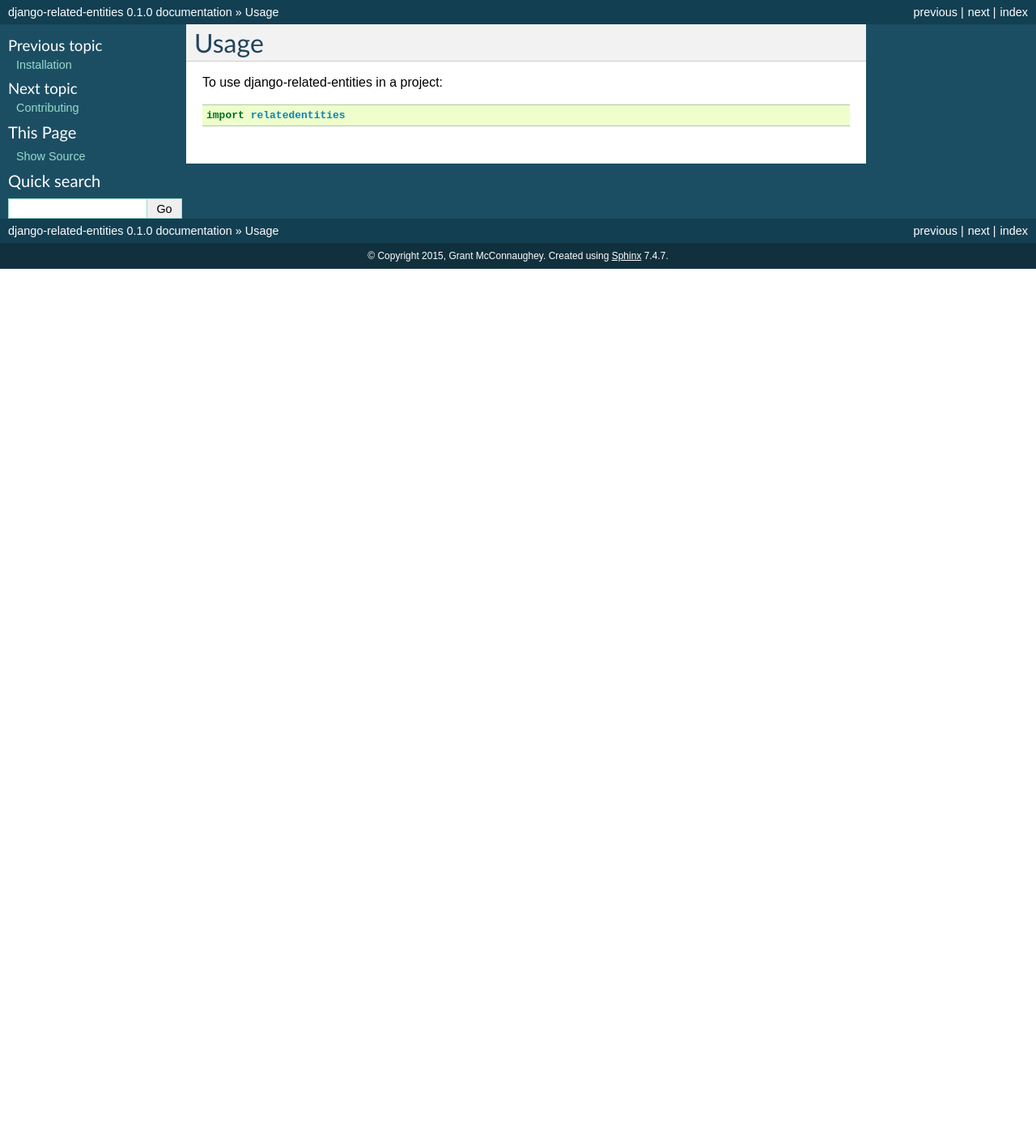
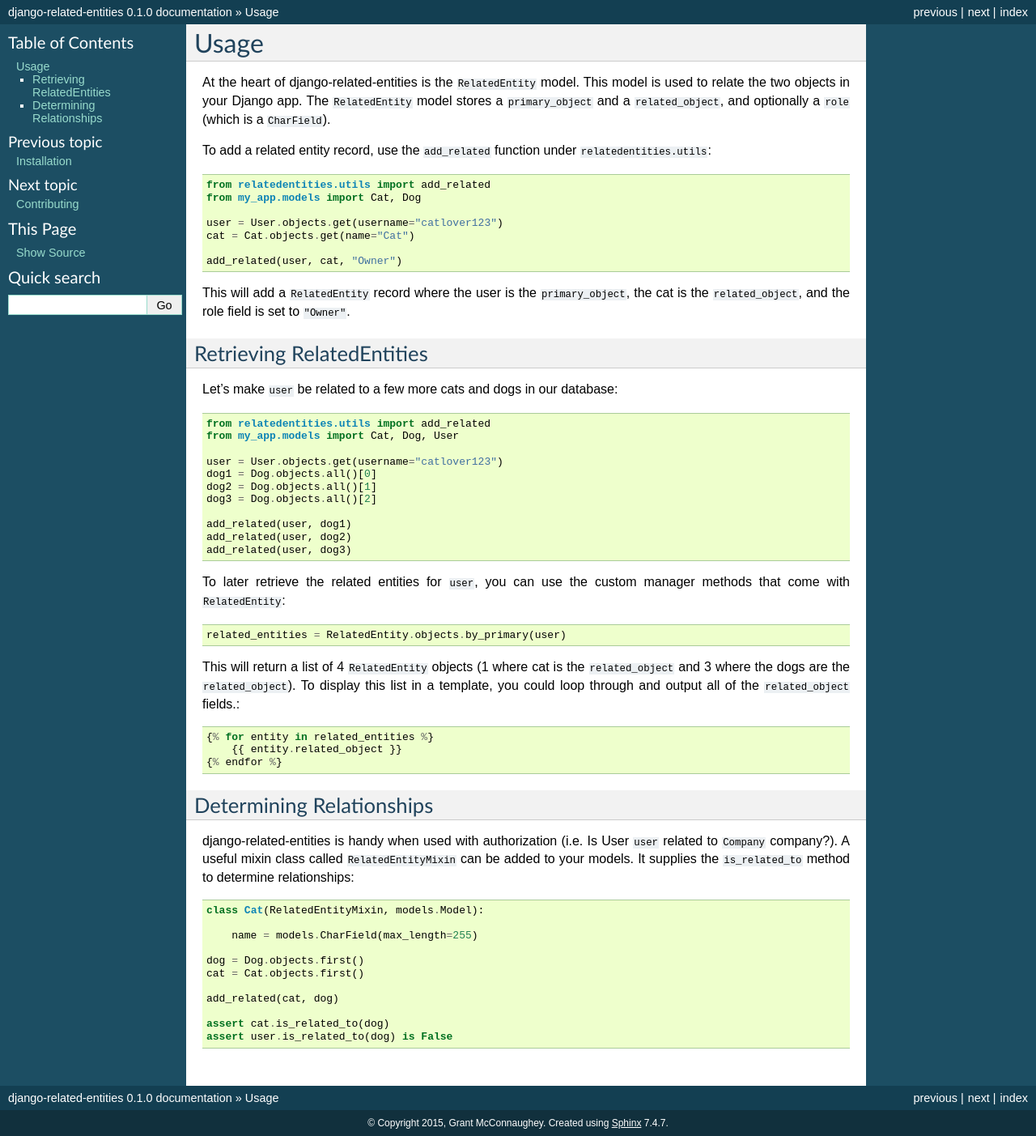
Before and after one commit to grantmcconnaughey/django-related-entities, a Sphinx documentation site: the page built from docs/usage.rst, in a window 1280 px wide. Shown: the whole page at 81% size. Built offline with Sphinx 7.4.7, drawn with Linux system fonts in a browser that asks for light colours; before the commit the page ends 900 px from its top, so only the background shows below that.

Commit message:
Improved documentation

```diff
--- a/CONTRIBUTING.rst
+++ b/CONTRIBUTING.rst
@@ -100,7 +100,7 @@
 2. If the pull request adds functionality, the docs should be updated. Put
    your new functionality into a function with a docstring, and add the
    feature to the list in README.rst.
-3. The pull request should work for Python 2.6, 2.7, and 3.3, and for PyPy. Check
+3. The pull request should work for Python 2.7, 3.2, 3.3, 3.4, and 3.5 and with Django versions 1.7, 1.8, and 1.9. Check
    https://travis-ci.org/grantmcconnaughey/django-related-entities/pull_requests
    and make sure that the tests pass for all supported Python versions.
 
--- a/docs/usage.rst
+++ b/docs/usage.rst
@@ -2,6 +2,63 @@
 Usage
 ========
 
-To use django-related-entities in a project::
+At the heart of django-related-entities is the ``RelatedEntity`` model. This model is used to relate the two objects in your Django app. The ``RelatedEntity`` model stores a ``primary_object`` and a ``related_object``, and optionally a ``role`` (which is a ``CharField``).
 
-    import relatedentities
+To add a related entity record, use the ``add_related`` function under ``relatedentities.utils``::
+
+    from relatedentities.utils import add_related
+    from my_app.models import Cat, Dog
+
+    user = User.objects.get(username="catlover123")
+    cat = Cat.objects.get(name="Cat")
+
+    add_related(user, cat, "Owner")
+
+This will add a ``RelatedEntity`` record where the user is the ``primary_object``, the cat is the ``related_object``, and the role field is set to ``"Owner"``.
+
+++++++++++++++++++++++++++
+Retrieving RelatedEntities
+++++++++++++++++++++++++++
+
+Let's make ``user`` be related to a few more cats and dogs in our database::
+
+    from relatedentities.utils import add_related
+    from my_app.models import Cat, Dog, User
+
+    user = User.objects.get(username="catlover123")
+    dog1 = Dog.objects.all()[0]
+    dog2 = Dog.objects.all()[1]
+    dog3 = Dog.objects.all()[2]
+
+    add_related(user, dog1)
+    add_related(user, dog2)
+    add_related(user, dog3)
+
+To later retrieve the related entities for ``user``, you can use the custom manager methods that come with ``RelatedEntity``::
+
+    related_entities = RelatedEntity.objects.by_primary(user)
+
+This will return a list of 4 ``RelatedEntity`` objects (1 where cat is the ``related_object`` and 3 where the dogs are the ``related_object``). To display this list in a template, you could loop through and output all of the ``related_object`` fields.::
+
+    {% for entity in related_entities %}
+        {{ entity.related_object }}
+    {% endfor %}
+
+
++++++++++++++++++++++++++
+Determining Relationships
++++++++++++++++++++++++++
+
+django-related-entities is handy when used with authorization (i.e. Is User ``user`` related to ``Company`` company?). A useful mixin class called ``RelatedEntityMixin`` can be added to your models. It supplies the ``is_related_to`` method to determine relationships::
+
+    class Cat(RelatedEntityMixin, models.Model):
+
+        name = models.CharField(max_length=255)
+
+    dog = Dog.objects.first()
+    cat = Cat.objects.first()
+
+    add_related(cat, dog)
+
+    assert cat.is_related_to(dog)
+    assert user.is_related_to(dog) is False
--- a/setup.py
+++ b/setup.py
@@ -53,7 +53,9 @@
         'Programming Language :: Python :: 2',
         'Programming Language :: Python :: 2.7',
         'Programming Language :: Python :: 3',
+        'Programming Language :: Python :: 3.2',
         'Programming Language :: Python :: 3.3',
         'Programming Language :: Python :: 3.4',
+        'Programming Language :: Python :: 3.5',
     ],
 )
```
Also changed, not shown: README.rst (+12 -3 lines), docs/modules.rst (added, +7 -0 lines), docs/relatedentities.migrations.rst (added, +22 -0 lines), docs/relatedentities.rst (added, +53 -0 lines), 5 other files.
